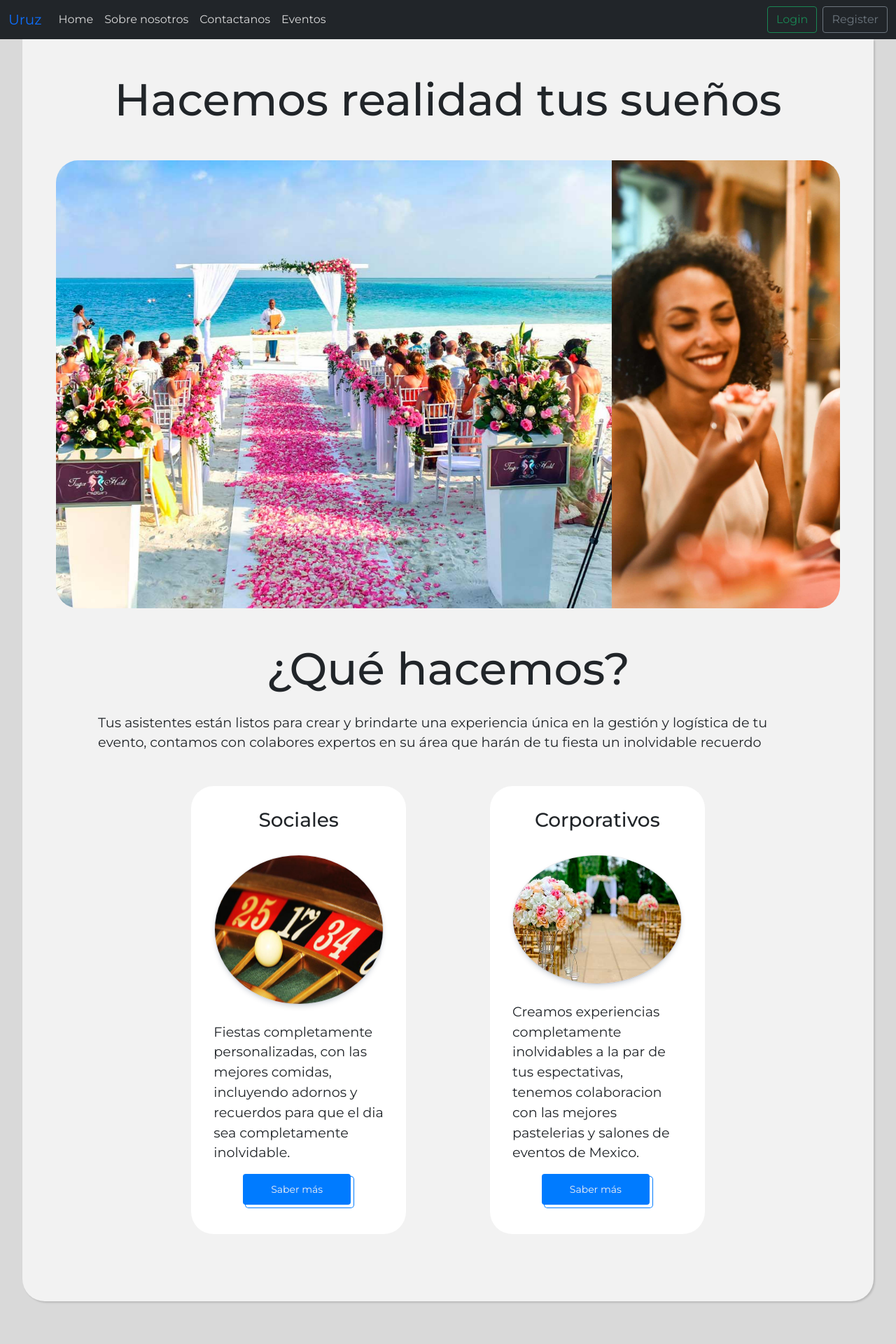
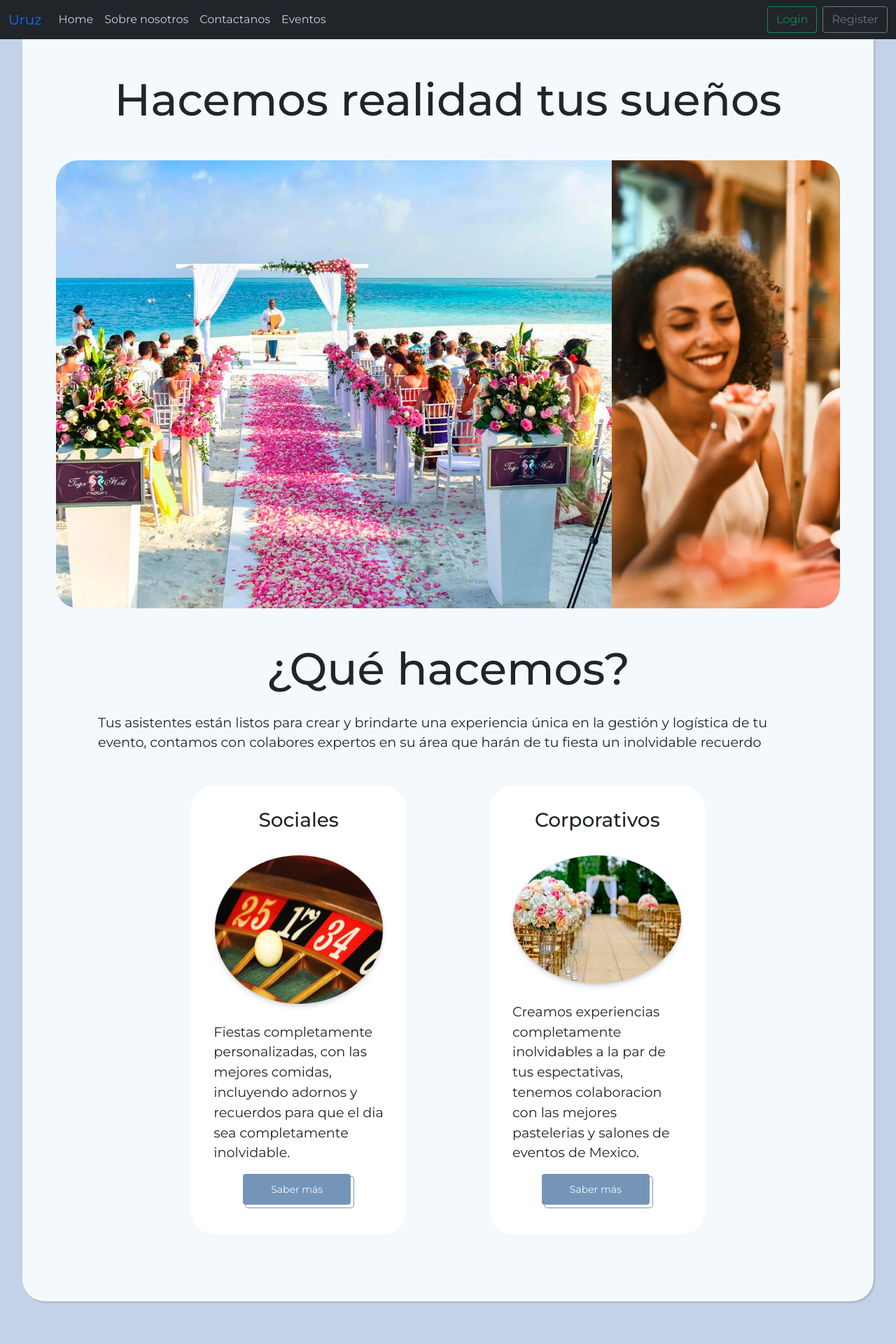
Before and after one commit to Carloscastro16/PaginaWireframe, a PHP site: page / in a window 1280 px wide. Shown: the top 1920 px of the page at 70% size. Run offline with PHP 8.4, Linux system fonts and the light colour scheme.

Commit message:
Cambio de paleta de color

```diff
--- a/Styles/Styles_Us.css
+++ b/Styles/Styles_Us.css
@@ -4,6 +4,8 @@
     --negro: #000000;
     --Complemento: #7495b8;
     --salmon: #7495b8;
+    --dark-letters: #4b4c4d;
+    --grey-icon: #aaa;
 
 }
 * {
@@ -265,7 +267,7 @@ footer {
 .footerBasic {
     padding: 8rem;
     background-color: var(--salmon);
-    color: #4b4c4d;
+    color: var(--dark-letters);
     display: flex;
     align-items: center;
     justify-content: center;
@@ -322,7 +324,7 @@ footer {
     margin-top:15px;
     text-align:center;
     font-size:13px;
-    color:#aaa;
+    color: var(--grey-icon);
     margin-bottom:0;
 }
 .linea{
--- a/Styles/styles.css
+++ b/Styles/styles.css
@@ -1,9 +1,11 @@
 :root {
-    --Fondo: #d9d9d9;
-    --FondoSecciones: #f2f2f2;
+    --Fondo:  #c4d2e7;
+    --FondoSecciones: #f4f9fe;
     --negro: #000000;
-    --Complemento: #007BFF;
-
+    --Complemento: #7495b8;
+    --salmon: #e8b6ad;
+    --dark-letters: #4b4c4d;
+    --grey-icon: #aaa;
 }
 *{
     font-family: 'Montserrat',sans-serif;
@@ -52,6 +54,7 @@ nav{
 .portada h1{
     font-size: 4rem;
     margin: 0rem 0 3rem 0;
+
 }
 .portada{
     display: flex;
@@ -173,7 +176,7 @@ nav{
     color: #fff;
     cursor: pointer;
     display: inline-block;
-    font-family: ITCAvantGardeStd-Bk,Arial,sans-serif;
+    font-family: 'ITCAvantGardeStd-Bk',Arial,sans-serif;
     font-size: 14px;
     font-weight: 400;
     line-height: 20px;
@@ -204,12 +207,6 @@ nav{
     color: var(--negro);
     font-weight: 600;
 }
-
-
-
-
-
-
 
 /*Seccion del Slider de Empresas*/
 .seccionSlider h2{
@@ -299,8 +296,8 @@ nav{
 
 .footer-basico {
     padding:40px 0;
-    background-color:#ffffff;
-    color:#4b4c4d;
+    background-color:var(--Complemento);
+    color:var(--dark-letters);
 }
 
 .footer-basico ul {
@@ -353,6 +350,6 @@ nav{
     margin-top:15px;
     text-align:center;
     font-size:13px;
-    color:#aaa;
+    color:var(--grey-icon);
     margin-bottom:0;
 }
```
